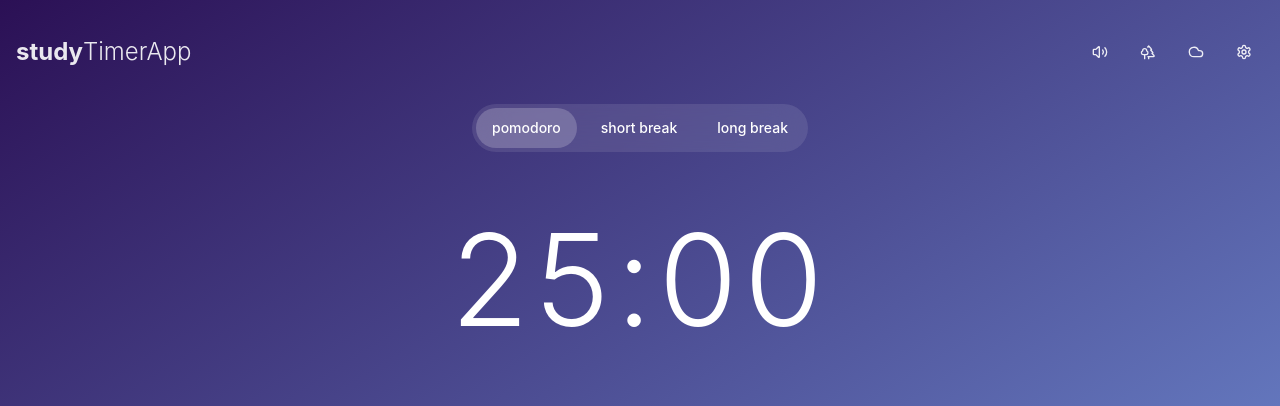
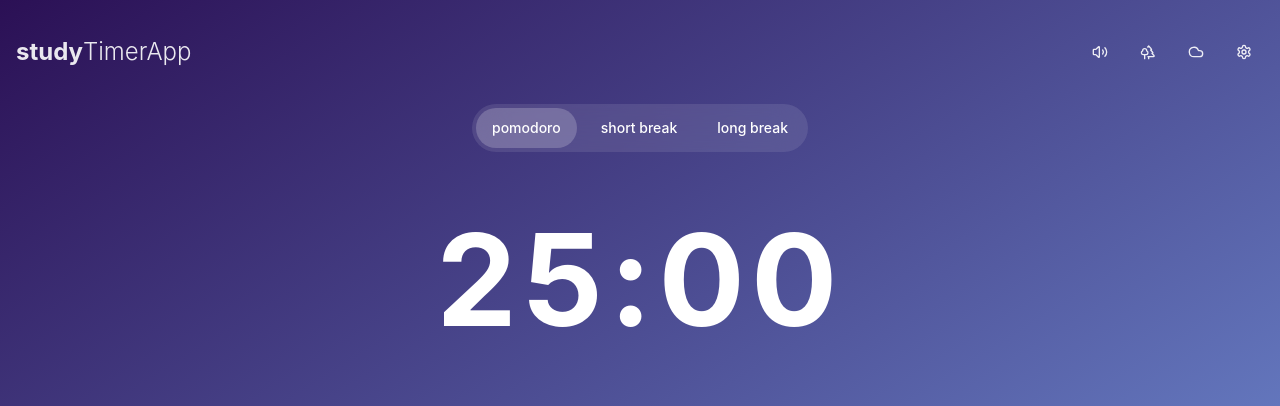
Before and after one commit to free-badzez/timerify-spotify-mix-78, a React (Vite) app: page / in a window 1280 px wide. Shown: the top 406 px of the page. Built offline with nearby package versions, Linux system fonts and the light colour scheme.

Commit message:
Update Timer.tsx

```diff
--- a/src/components/Timer.tsx
+++ b/src/components/Timer.tsx
@@ -96,16 +96,18 @@ const Timer = ({ mode }: TimerProps) => {
         WebkitBackgroundClip: 'text',
         WebkitTextFillColor: 'transparent',
         backgroundClip: 'text',
+        fontWeight: 'bold',
       }
     : {
         fontFamily,
         color: fontColor,
+        fontWeight: 'bold',
       };
 
   return (
     <div className="text-center">
       <div
-        className="text-[8rem] font-light mb-8 font-mono tracking-wider"
+        className="text-[8rem] font-light mb-8 font-mono tracking-wider font-bold"
         style={textStyle}
       >
         {formatTime(time)}
```
